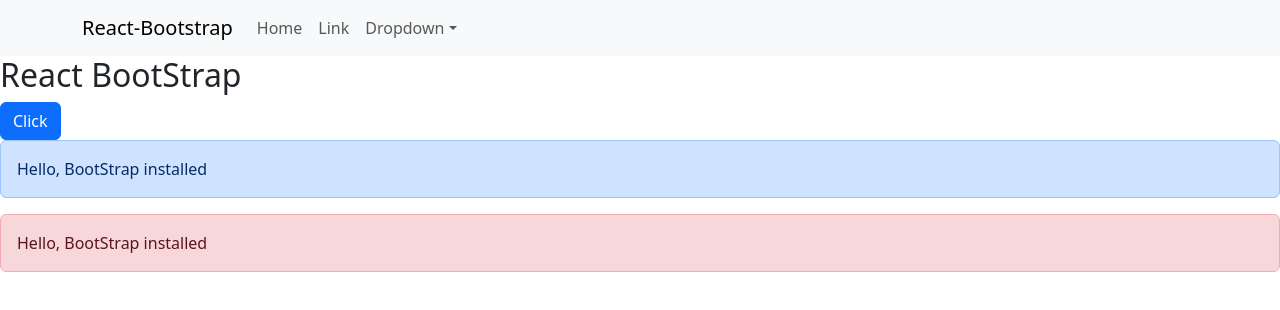
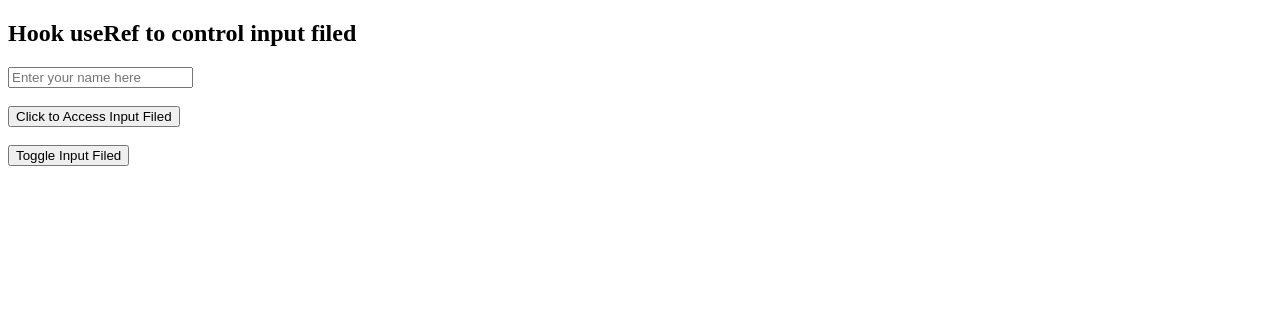
Before and after one commit to bibhusprasad/026_reactjs_tutorial_from_youtube, a React (Vite) app in the folder react-basic/: page / in a window 1280 px wide. Shown: the top 310 px of the page. Built offline with nearby package versions, Linux system fonts and the light colour scheme.

Commit message:
13. useRef react hook

```diff
--- a/react-basic/src/App.jsx
+++ b/react-basic/src/App.jsx
@@ -1,11 +1,11 @@
-import StylingBootStrap from "./StylingBootStrap"
+import HookUseRef from "./HookUseRef"
 
 function App() {
 
   return (
     <>
       <div>
-        <StylingBootStrap />
+        <HookUseRef />
       </div>
     </>
   )
--- /dev/null
+++ b/react-basic/src/HookUseRef.jsx
@@ -0,0 +1,33 @@
+import { useRef } from "react";
+
+
+function HookUseRef() {
+
+  const inputRef = useRef(null);
+
+  const inputHandler = () => {
+    console.log(inputRef);
+    inputRef.current.focus();
+    inputRef.current.style.color = 'red';
+    inputRef.current.value = 'Hello Mr Bibhu';
+  }
+
+  const toggleHandler = () => {
+    if (inputRef.current.style.display != 'none') {
+      inputRef.current.style.display = 'none'
+    } else {
+      inputRef.current.style.display = 'inline'
+    }
+  }
+
+  return (
+    <div>
+      <h2>Hook useRef to control input filed</h2>
+      <input ref={inputRef} type="text" placeholder="Enter your name here"></input><br /><br />
+      <button onClick={() => inputHandler()}>Click to Access Input Filed</button><br /><br />
+      <button onClick={() => toggleHandler()}>Toggle Input Filed</button >
+    </div >
+  )
+}
+
+export default HookUseRef;
```
Also changed, not shown: 1 other file (tests, documents, lock files or other folders).
